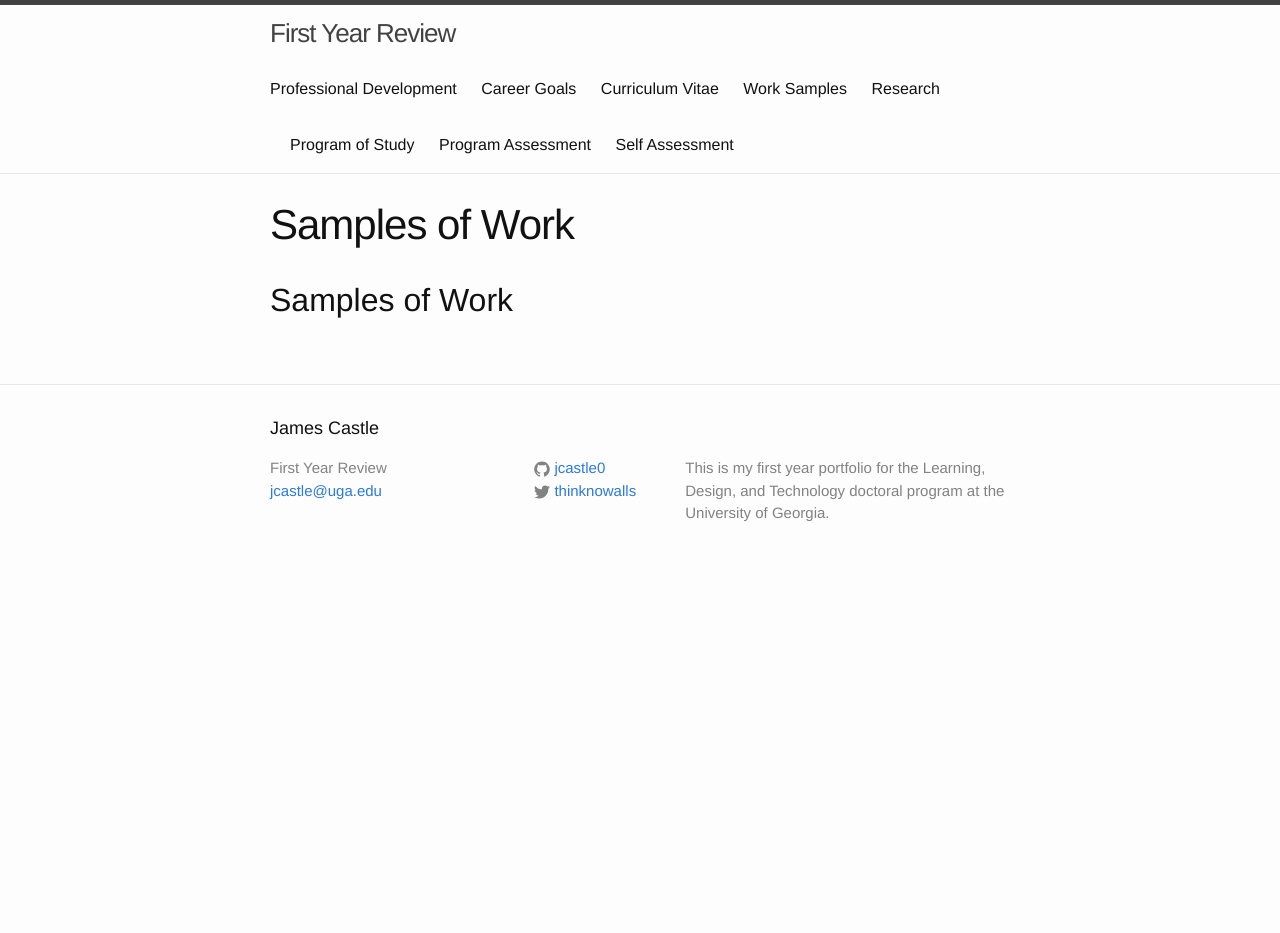
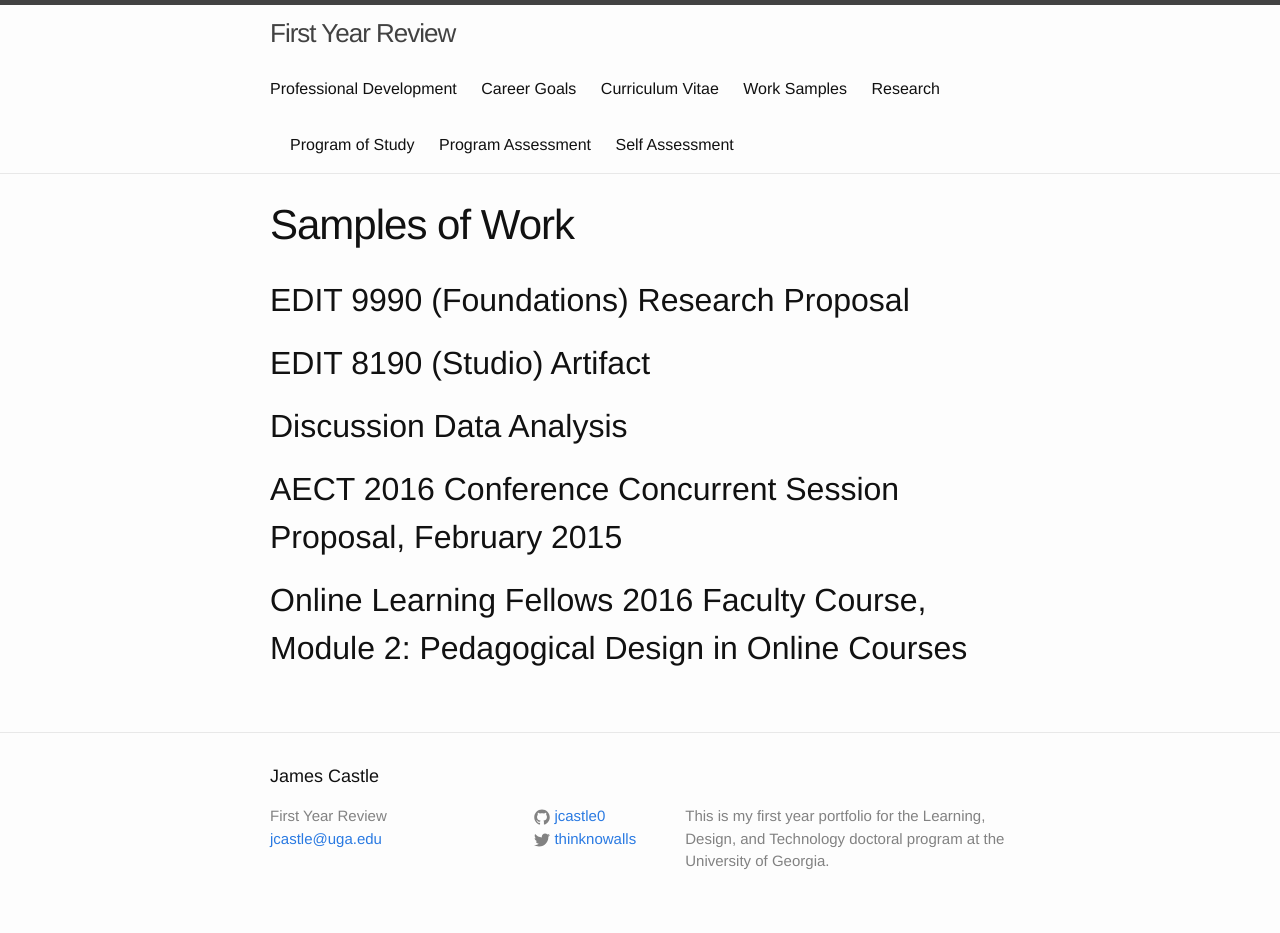
Before and after one commit to jcastle0/ldtportfolio, a Jekyll site: the page built from work.md, in a window 1280 px wide. Built offline with Jekyll 4.4.1, drawn with Linux system fonts in a browser that asks for light colours; before the commit the page ends 900 px from its top, so only the background shows below that.

Commit message:
Update work.md

```diff
--- a/work.md
+++ b/work.md
@@ -4,4 +4,12 @@ title: Samples of Work
 permalink: /work/
 ---
 
-## Samples of Work
+## EDIT 9990 (Foundations) Research Proposal
+
+## EDIT 8190 (Studio) Artifact
+
+## Discussion Data Analysis
+
+## AECT 2016 Conference Concurrent Session Proposal, February 2015
+
+## Online Learning Fellows 2016 Faculty Course, Module 2: Pedagogical Design in Online Courses
```
